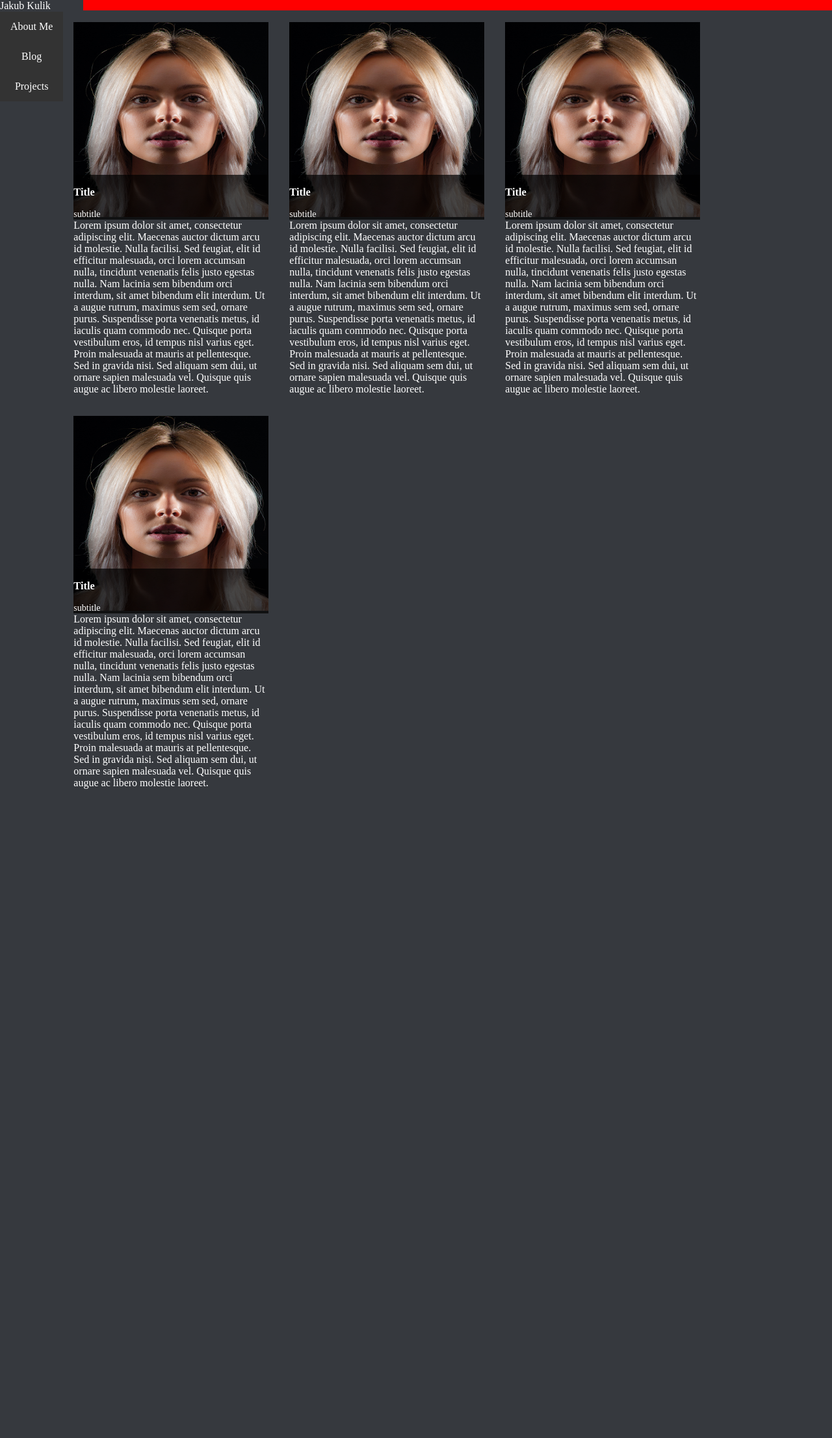
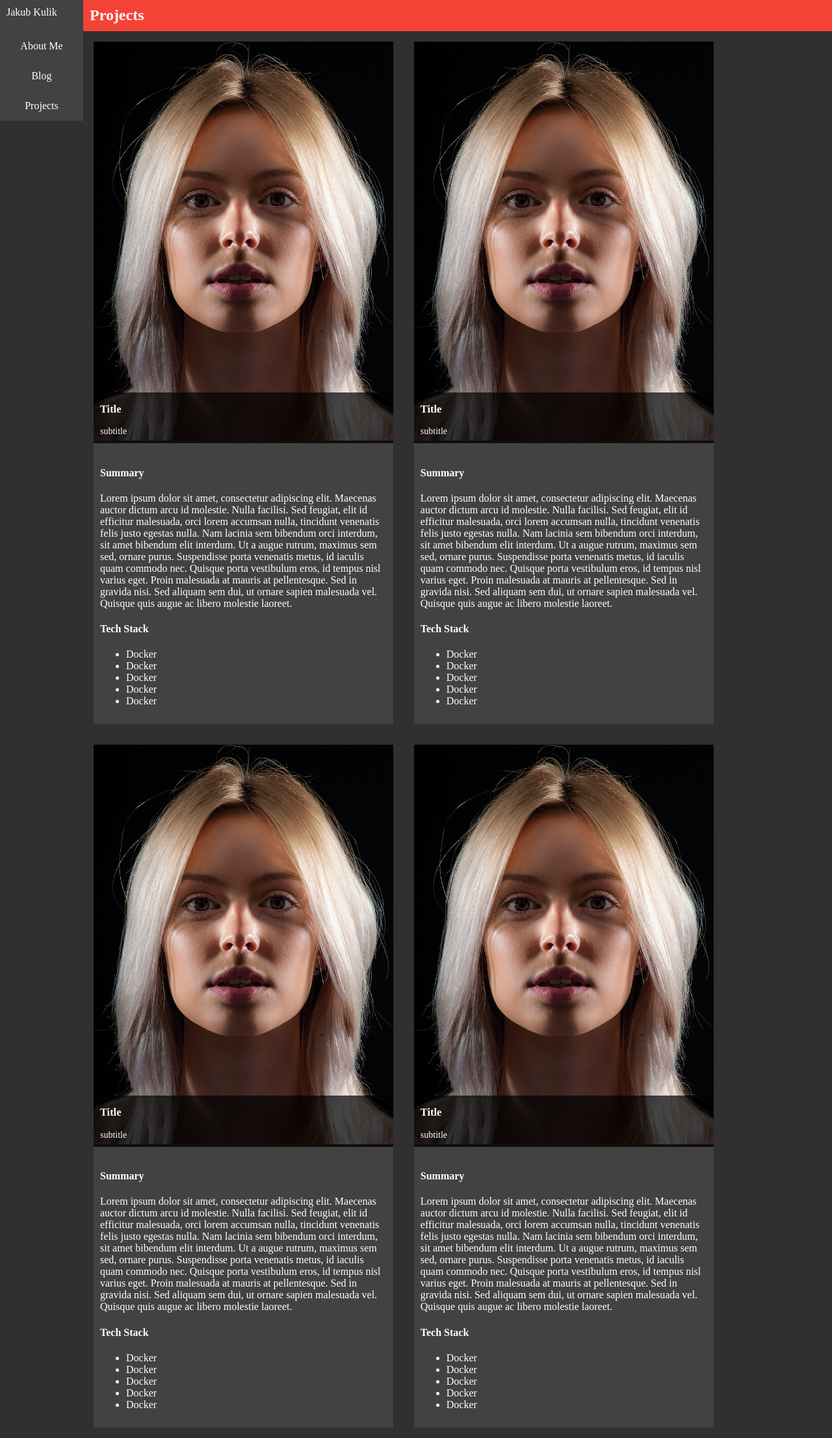
Before and after one commit to 12calert/PersonalWebsite, a Django app: page /projects in a window 1280 px wide. Shown: the whole page at 65% size. Before the commit the page ends 1214 px from the top, so only its background shows below. Run offline with Django 3.2, Linux system fonts and the light colour scheme.

Commit message:
AboutMe and Portfolio layout change

```diff
--- a/assets/css/main.css
+++ b/assets/css/main.css
@@ -3,7 +3,7 @@
 }
 
 body {
-  background: #36393e;
+  background: #303030;
   margin: 0;
   font-family: 'Poppins';
   color: white;
@@ -14,18 +14,20 @@ body {
   margin: 0;
   padding: 0;
   overflow: hidden;
-  background-color: #333;
+  background-color: #424242;
   height: 100%;
+  width: 100%;
 }
 
 .leftnav {
   display: flex;
   float: left;
+  width: 10%;
 }
 
 .navline {
-  background-color: red;
-  height: 1em;
+  background-color: #f44336;;
+  height: 48px;
   width: 90%;
   float: right;
 }
@@ -51,7 +53,15 @@ body {
 }
 
 .name {
-  width: fit-content;
+  width: 10%;
+  height: 48px;
+  background-color: #424242;
+}
+
+.name p {
+  width: 100%;
+  height: 100%;
+  margin: 10px;
 }
 
 .full {
@@ -71,6 +81,7 @@ body {
 
 .project-slide {
   margin: 1em;
+  width: 40%;
 }
 
 .titletextspace {
@@ -82,16 +93,38 @@ body {
   font-size: 14px;
   width: 100%;
 }
+
+.titletextspace-contents{
+  margin: 10px;
+}
+
 .project-slide img {
-  width: 300px;
-  height: 300px;
+  width: 100%;
 }
 
 .description {
-  width: 300px;
+  background-color: #424242;
+}
+
+.description-text{
+  padding: 10px;
+  padding-top: 15px
 }
 
 .imagecontainer {
   position: relative;
-  width: 300px; /* Adjust width as needed */
 }
+
+.aboutcontainer {
+  width: 66%;
+}
+
+.abouthero img {
+  width: -webkit-fill-available;
+}
+
+.pname {
+  margin: 0;
+  margin-top: 10px;
+  margin-left: 10px;
+}
--- a/game_website/urls.py
+++ b/game_website/urls.py
@@ -26,8 +26,8 @@ urlpatterns = [
     path('', TemplateView.as_view(template_name='home.html'), name='home'),
     path('home', views.homepage, name='home'),
     path('projects', views.projects, name='projects'),
-    path('blog', views.projects, name='blog'),
-    path('aboutme', views.projects, name='aboutme'),
+    path('blog', views.blog, name='blog'),
+    path('aboutme', views.aboutme, name='aboutme'),
     path('favicon.ico', RedirectView.as_view(url=staticfiles_storage.url('images/favicon.ico')))
 
 ]
--- a/game_website/views.py
+++ b/game_website/views.py
@@ -25,7 +25,7 @@ def homepage(request):
     return render(request, 'home.html')
 
 def projects( request ):
-    return render(request, 'home.html')
+    return render(request, 'portfolio.html')
 
 def aboutme( request ):
     return render(request, 'home.html')
--- a/templates/base.html
+++ b/templates/base.html
@@ -5,7 +5,7 @@
 <head>
   <meta charset="utf-8">
   <meta name="viewport" content="width=device-width, initial-scale=1.0">
-  <title>{% block title %}Base html{% endblock %}</title>
+  <title>{% block title %}Base html{% endblock %} | Jakub Kulik</title>
   <link rel="stylesheet" href="{% static 'css/main.css' %}">
   <script src="https://code.jquery.com/jquery-3.3.1.min.js"></script>
   {% block css %}{% endblock %}
@@ -13,8 +13,8 @@
   <main>
     <div class="full">
     <div class="navbar">
-      <div class="nav name">Jakub Kulik</div>
-      <div class="navline"></div>
+      <div class="nav name"><p>Jakub Kulik</p></div>
+      <div class="navline"><h2 class="pname">{% block pname %}Base html{% endblock %}</h2></div>
     </div>
     <div class="mainpage">
       <div class="leftnav">
--- /dev/null
+++ b/templates/portfolio.html
@@ -0,0 +1,123 @@
+<!-- templates/home.html -->
+{% extends 'base.html' %}
+{% load static %}
+
+{% block title %}Projects{% endblock %}
+{% block pname %}Projects{% endblock %}
+
+{% block content %}
+
+<div class="project-container">
+
+  <div class="project-slide">
+    <div class="imagecontainer">
+      <img src="{% static 'images/img1.jpg' %}">
+      <div class="titletextspace">
+        <div class="titletextspace-contents">
+          <div class="title"><h3>Title</h3></div>
+          <div class="subtitle">subtitle</div>
+        </div>
+      </div>
+    </div>
+    <div class="description">
+      <div class="description-text">
+        <h4>Summary</h4>
+        <p>Lorem ipsum dolor sit amet, consectetur adipiscing elit. Maecenas auctor dictum arcu id molestie. Nulla facilisi. Sed feugiat, elit id efficitur malesuada, orci lorem accumsan nulla, tincidunt venenatis felis justo egestas nulla. Nam lacinia sem bibendum orci interdum, sit amet bibendum elit interdum. Ut a augue rutrum, maximus sem sed, ornare purus. Suspendisse porta venenatis metus, id iaculis quam commodo nec. Quisque porta vestibulum eros, id tempus nisl varius eget. Proin malesuada at mauris at pellentesque. Sed in gravida nisi. Sed aliquam sem dui, ut ornare sapien malesuada vel. Quisque quis augue ac libero molestie laoreet.
+        </p>
+        <h4>Tech Stack</h4>
+        <ul>
+          <li>Docker</li>
+          <li>Docker</li>
+          <li>Docker</li>
+          <li>Docker</li>
+          <li>Docker</li>
+        </ul>
+      </div>
+    </div>
+  </div>
+
+  <div class="project-slide">
+    <div class="imagecontainer">
+      <img src="{% static 'images/img1.jpg' %}">
+      <div class="titletextspace">
+        <div class="titletextspace-contents">
+          <div class="title"><h3>Title</h3></div>
+          <div class="subtitle">subtitle</div>
+        </div>
+      </div>
+    </div>
+    <div class="description">
+      <div class="description-text">
+        <h4>Summary</h4>
+        <p>Lorem ipsum dolor sit amet, consectetur adipiscing elit. Maecenas auctor dictum arcu id molestie. Nulla facilisi. Sed feugiat, elit id efficitur malesuada, orci lorem accumsan nulla, tincidunt venenatis felis justo egestas nulla. Nam lacinia sem bibendum orci interdum, sit amet bibendum elit interdum. Ut a augue rutrum, maximus sem sed, ornare purus. Suspendisse porta venenatis metus, id iaculis quam commodo nec. Quisque porta vestibulum eros, id tempus nisl varius eget. Proin malesuada at mauris at pellentesque. Sed in gravida nisi. Sed aliquam sem dui, ut ornare sapien malesuada vel. Quisque quis augue ac libero molestie laoreet.
+        </p>
+        <h4>Tech Stack</h4>
+        <ul>
+          <li>Docker</li>
+          <li>Docker</li>
+          <li>Docker</li>
+          <li>Docker</li>
+          <li>Docker</li>
+        </ul>
+      </div>
+    </div>
+  </div>
+
+  <div class="project-slide">
+    <div class="imagecontainer">
+      <img src="{% static 'images/img1.jpg' %}">
+      <div class="titletextspace">
+        <div class="titletextspace-contents">
+          <div class="title"><h3>Title</h3></div>
+          <div class="subtitle">subtitle</div>
+        </div>
+      </div>
+    </div>
+    <div class="description">
+      <div class="description-text">
+        <h4>Summary</h4>
+        <p>Lorem ipsum dolor sit amet, consectetur adipiscing elit. Maecenas auctor dictum arcu id molestie. Nulla facilisi. Sed feugiat, elit id efficitur malesuada, orci lorem accumsan nulla, tincidunt venenatis felis justo egestas nulla. Nam lacinia sem bibendum orci interdum, sit amet bibendum elit interdum. Ut a augue rutrum, maximus sem sed, ornare purus. Suspendisse porta venenatis metus, id iaculis quam commodo nec. Quisque porta vestibulum eros, id tempus nisl varius eget. Proin malesuada at mauris at pellentesque. Sed in gravida nisi. Sed aliquam sem dui, ut ornare sapien malesuada vel. Quisque quis augue ac libero molestie laoreet.
+        </p>
+        <h4>Tech Stack</h4>
+        <ul>
+          <li>Docker</li>
+          <li>Docker</li>
+          <li>Docker</li>
+          <li>Docker</li>
+          <li>Docker</li>
+        </ul>
+      </div>
+    </div>
+  </div>
+
+  <div class="project-slide">
+    <div class="imagecontainer">
+      <img src="{% static 'images/img1.jpg' %}">
+      <div class="titletextspace">
+        <div class="titletextspace-contents">
+          <div class="title"><h3>Title</h3></div>
+          <div class="subtitle">subtitle</div>
+        </div>
+      </div>
+    </div>
+    <div class="description">
+      <div class="description-text">
+        <h4>Summary</h4>
+        <p>Lorem ipsum dolor sit amet, consectetur adipiscing elit. Maecenas auctor dictum arcu id molestie. Nulla facilisi. Sed feugiat, elit id efficitur malesuada, orci lorem accumsan nulla, tincidunt venenatis felis justo egestas nulla. Nam lacinia sem bibendum orci interdum, sit amet bibendum elit interdum. Ut a augue rutrum, maximus sem sed, ornare purus. Suspendisse porta venenatis metus, id iaculis quam commodo nec. Quisque porta vestibulum eros, id tempus nisl varius eget. Proin malesuada at mauris at pellentesque. Sed in gravida nisi. Sed aliquam sem dui, ut ornare sapien malesuada vel. Quisque quis augue ac libero molestie laoreet.
+        </p>
+        <h4>Tech Stack</h4>
+        <ul>
+          <li>Docker</li>
+          <li>Docker</li>
+          <li>Docker</li>
+          <li>Docker</li>
+          <li>Docker</li>
+        </ul>
+      </div>
+    </div>
+  </div>
+
+<script>
+
+</script>
+{% endblock %}
```
Also changed, not shown: templates/home.html (+14 -48 lines), db.sqlite3.
